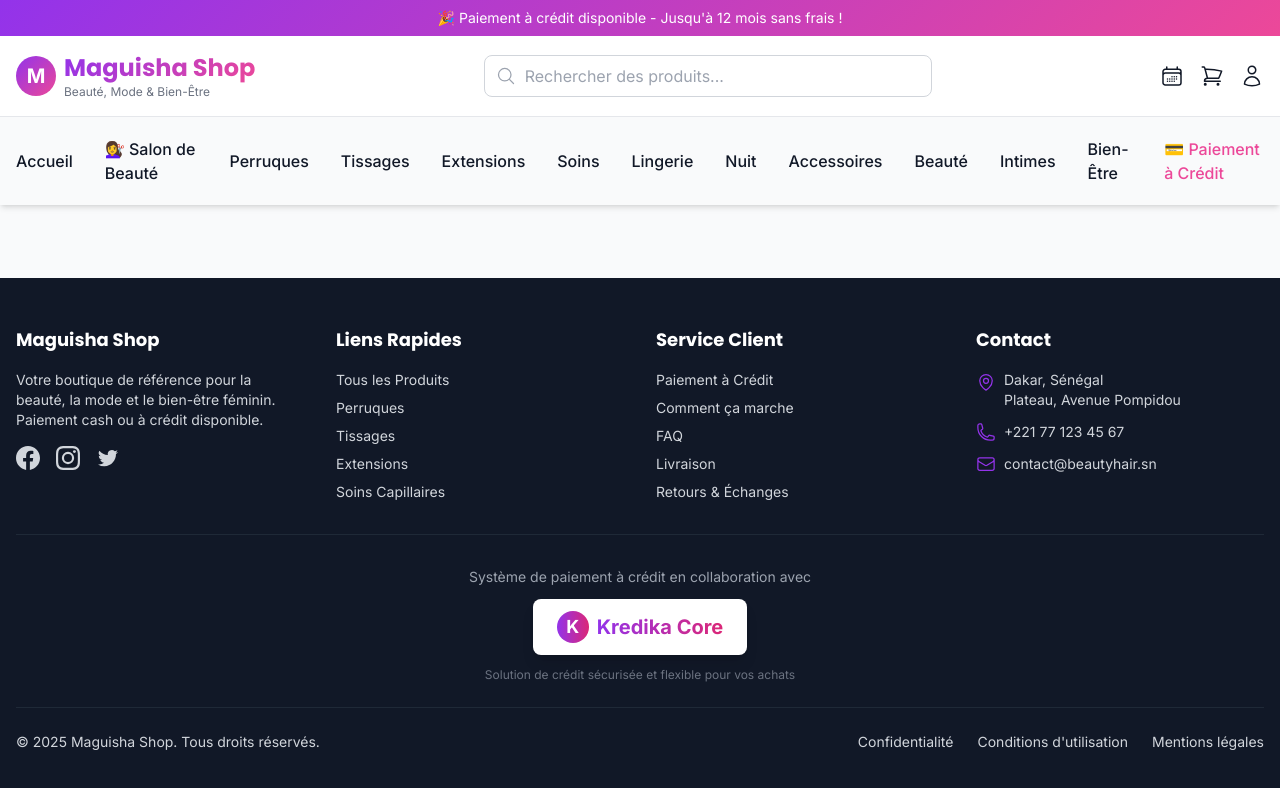
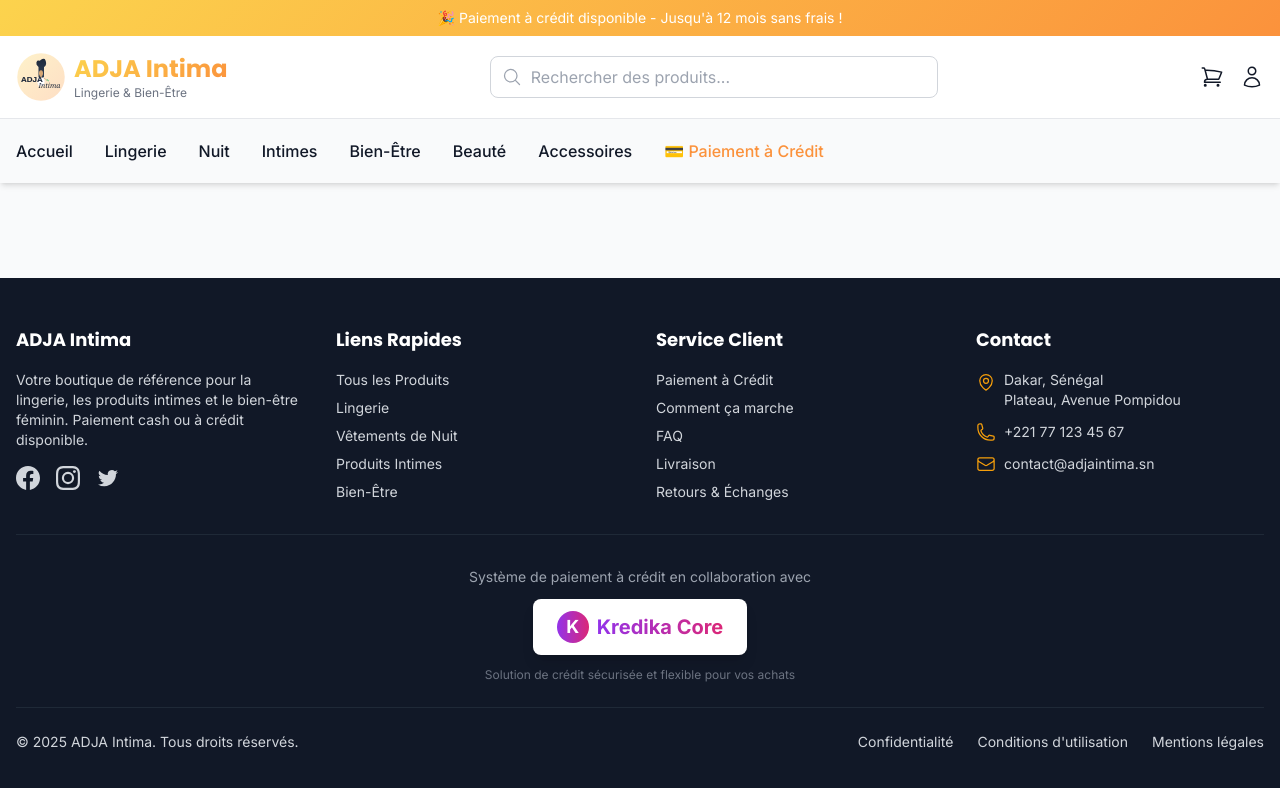
Before and after one commit to Laminito/maguisha_beauty, a React (Vite) app: page /checkout in a window 1280 px wide. Shown: the top 788 px of the page. Built offline with nearby package versions, Linux system fonts and the light colour scheme.

Commit message:
Refactoring complet pour ADJA Intima - Suppression salon de beauté et nouveau branding orange/jaune

```diff
--- a/index.html
+++ b/index.html
@@ -4,7 +4,7 @@
     <meta charset="UTF-8" />
     <link rel="icon" type="image/svg+xml" href="/vite.svg" />
     <meta name="viewport" content="width=device-width, initial-scale=1.0" />
-    <title>Maguisha Shop - Beauté, Mode & Bien-Être</title>
+    <title>ADJA Intima - Lingerie & Bien-Être</title>
   </head>
   <body>
     <div id="root"></div>
--- a/src/App.tsx
+++ b/src/App.tsx
@@ -5,9 +5,6 @@
 import Home from './pages/Home';
 import Products from './pages/Products';
 import ProductDetail from './pages/ProductDetail';
-import Services from './pages/Services';
-import Booking from './pages/Booking';
-import AdminBookings from './pages/AdminBookings';
 import Cart from './pages/Cart';
 import Checkout from './pages/Checkout';
 
@@ -21,9 +18,6 @@
             <Route path="/" element={<Home />} />
             <Route path="/products" element={<Products />} />
             <Route path="/products/:id" element={<ProductDetail />} />
-            <Route path="/services" element={<Services />} />
-            <Route path="/booking" element={<Booking />} />
-            <Route path="/admin/bookings" element={<AdminBookings />} />
             <Route path="/cart" element={<Cart />} />
             <Route path="/checkout" element={<Checkout />} />
           </Routes>
--- /dev/null
+++ b/src/assets/logos/AdjaIntimaLogo.tsx
@@ -0,0 +1,104 @@
+interface AdjaIntimaLogoProps {
+  className?: string;
+  width?: number;
+  height?: number;
+}
+
+export default function AdjaIntimaLogo({ className = "", width = 200, height = 200 }: AdjaIntimaLogoProps) {
+  return (
+    <svg
+      width={width}
+      height={height}
+      viewBox="0 0 200 200"
+      className={className}
+      xmlns="http://www.w3.org/2000/svg"
+    >
+      {/* Fond dégradé orange/jaune */}
+      <defs>
+        <linearGradient id="bgGradient" x1="0%" y1="0%" x2="100%" y2="100%">
+          <stop offset="0%" style={{ stopColor: '#FCD34D', stopOpacity: 1 }} />
+          <stop offset="100%" style={{ stopColor: '#FB923C', stopOpacity: 1 }} />
+        </linearGradient>
+        <linearGradient id="hairGradient" x1="50%" y1="0%" x2="50%" y2="100%">
+          <stop offset="0%" style={{ stopColor: '#1E293B', stopOpacity: 1 }} />
+          <stop offset="100%" style={{ stopColor: '#334155', stopOpacity: 1 }} />
+        </linearGradient>
+      </defs>
+
+      {/* Cercle de fond */}
+      <circle cx="100" cy="100" r="95" fill="url(#bgGradient)" opacity="0.3"/>
+
+      {/* Silhouette simplifiée d'une femme avec cheveux ondulés */}
+      <g transform="translate(100, 100)">
+        {/* Cheveux ondulés */}
+        <path
+          d="M -10,-40 Q -15,-45 -18,-50 Q -20,-60 -15,-65 Q -10,-68 -5,-65 Q 0,-70 5,-72 Q 10,-75 15,-72 Q 18,-68 20,-60 Q 22,-50 18,-45 Q 15,-42 12,-40 L 12,0 Q 8,5 0,5 Q -8,5 -10,0 Z"
+          fill="url(#hairGradient)"
+        />
+
+        {/* Visage/cou */}
+        <ellipse cx="0" cy="-15" rx="8" ry="12" fill="#D4A574"/>
+        <rect x="-3" y="-5" width="6" height="8" fill="#D4A574"/>
+
+        {/* Corps en serviette */}
+        <path
+          d="M -12,3 L -15,20 L -10,35 L 10,35 L 15,20 L 12,3 Z"
+          fill="#FFFFFF"
+          stroke="#E5E7EB"
+          strokeWidth="1"
+        />
+
+        {/* Bras avec branche */}
+        <path
+          d="M 12,5 Q 18,8 22,12"
+          stroke="#D4A574"
+          strokeWidth="3"
+          fill="none"
+          strokeLinecap="round"
+        />
+
+        {/* Branche d'olivier */}
+        <g transform="translate(22, 12)">
+          <path
+            d="M 0,0 Q 3,-2 6,-1 Q 8,0 8,3"
+            stroke="#10B981"
+            strokeWidth="1.5"
+            fill="none"
+          />
+          <ellipse cx="2" cy="-1" rx="1.5" ry="2.5" fill="#10B981" opacity="0.7"/>
+          <ellipse cx="5" cy="1" rx="1.5" ry="2.5" fill="#10B981" opacity="0.7"/>
+          <ellipse cx="7" cy="3" rx="1.5" ry="2.5" fill="#10B981" opacity="0.7"/>
+          {/* Petites fleurs */}
+          <circle cx="3" cy="0" r="1" fill="#FCD34D"/>
+          <circle cx="6" cy="2" r="1" fill="#FCD34D"/>
+        </g>
+      </g>
+
+      {/* Texte ADJA */}
+      <text
+        x="20"
+        y="120"
+        fontFamily="Arial, sans-serif"
+        fontSize="32"
+        fontWeight="bold"
+        fill="#1E293B"
+        stroke="#1E293B"
+        strokeWidth="0.5"
+      >
+        ADJA
+      </text>
+
+      {/* Texte Intima */}
+      <text
+        x="90"
+        y="145"
+        fontFamily="Georgia, serif"
+        fontSize="28"
+        fontStyle="italic"
+        fill="#1E293B"
+      >
+        Intima
+      </text>
+    </svg>
+  );
+}
--- a/src/components/layout/Footer.tsx
+++ b/src/components/layout/Footer.tsx
@@ -10,9 +10,9 @@
         <div className="grid grid-cols-1 md:grid-cols-2 lg:grid-cols-4 gap-8">
           {/* About */}
           <div>
-            <h3 className="text-white font-heading font-bold text-lg mb-4">Maguisha Shop</h3>
+            <h3 className="text-white font-heading font-bold text-lg mb-4">ADJA Intima</h3>
             <p className="text-sm mb-4">
-              Votre boutique de référence pour la beauté, la mode et le bien-être féminin.
+              Votre boutique de référence pour la lingerie, les produits intimes et le bien-être féminin.
               Paiement cash ou à crédit disponible.
             </p>
             <div className="flex gap-4">
@@ -41,10 +41,10 @@
             <h3 className="text-white font-heading font-bold text-lg mb-4">Liens Rapides</h3>
             <ul className="space-y-2 text-sm">
               <li><Link to="/products" className="hover:text-primary transition-colors">Tous les Produits</Link></li>
-              <li><Link to="/products?category=wigs" className="hover:text-primary transition-colors">Perruques</Link></li>
-              <li><Link to="/products?category=weaves" className="hover:text-primary transition-colors">Tissages</Link></li>
-              <li><Link to="/products?category=extensions" className="hover:text-primary transition-colors">Extensions</Link></li>
-              <li><Link to="/products?category=hair-care" className="hover:text-primary transition-colors">Soins Capillaires</Link></li>
+              <li><Link to="/products?category=lingerie" className="hover:text-primary transition-colors">Lingerie</Link></li>
+              <li><Link to="/products?category=sleepwear" className="hover:text-primary transition-colors">Vêtements de Nuit</Link></li>
+              <li><Link to="/products?category=intimate" className="hover:text-primary transition-colors">Produits Intimes</Link></li>
+              <li><Link to="/products?category=wellness" className="hover:text-primary transition-colors">Bien-Être</Link></li>
             </ul>
           </div>
 
@@ -74,7 +74,7 @@
               </li>
               <li className="flex items-center gap-2">
                 <EnvelopeIcon className="w-5 h-5 text-primary flex-shrink-0" />
-                <span>contact@beautyhair.sn</span>
+                <span>contact@adjaintima.sn</span>
               </li>
             </ul>
           </div>
@@ -104,7 +104,7 @@
 
           {/* Copyright & Links */}
           <div className="flex flex-col md:flex-row justify-between items-center gap-4 text-sm border-t border-gray-800 pt-6">
-            <p>&copy; {currentYear} Maguisha Shop. Tous droits réservés.</p>
+            <p>&copy; {currentYear} ADJA Intima. Tous droits réservés.</p>
             <div className="flex gap-6">
               <Link to="/privacy" className="hover:text-primary transition-colors">
                 Confidentialité
--- a/src/components/layout/Header.tsx
+++ b/src/components/layout/Header.tsx
@@ -1,8 +1,9 @@
 import { Link } from 'react-router-dom';
-import { ShoppingCartIcon, UserIcon, MagnifyingGlassIcon, Bars3Icon, CalendarDaysIcon } from '@heroicons/react/24/outline';
+import { ShoppingCartIcon, UserIcon, MagnifyingGlassIcon, Bars3Icon } from '@heroicons/react/24/outline';
 import { useCartStore } from '../../store/cartStore';
 import { useAuthStore } from '../../store/authStore';
 import { useState } from 'react';
+import AdjaIntimaLogo from '../../assets/logos/AdjaIntimaLogo';
 
 export default function Header() {
   const { totalItems } = useCartStore();
@@ -11,16 +12,12 @@
   const [searchQuery, setSearchQuery] = useState('');
 
   const categories = [
-    { name: 'Perruques', path: '/products?category=wigs' },
-    { name: 'Tissages', path: '/products?category=weaves' },
-    { name: 'Extensions', path: '/products?category=extensions' },
-    { name: 'Soins', path: '/products?category=hair-care' },
     { name: 'Lingerie', path: '/products?category=lingerie' },
     { name: 'Nuit', path: '/products?category=sleepwear' },
-    { name: 'Accessoires', path: '/products?category=accessories' },
-    { name: 'Beauté', path: '/products?category=beauty' },
     { name: 'Intimes', path: '/products?category=intimate' },
     { name: 'Bien-Être', path: '/products?category=wellness' },
+    { name: 'Beauté', path: '/products?category=beauty' },
+    { name: 'Accessoires', path: '/products?category=accessories' },
   ];
 
   const handleSearch = (e: React.FormEvent) => {
@@ -44,12 +41,10 @@
         <div className="flex items-center justify-between gap-4">
           {/* Logo */}
           <Link to="/" className="flex items-center gap-2">
-            <div className="w-10 h-10 bg-gradient-primary rounded-full flex items-center justify-center">
-              <span className="text-white font-bold text-xl">M</span>
-            </div>
+            <AdjaIntimaLogo width={50} height={50} />
             <div className="hidden md:block">
-              <h1 className="text-2xl font-heading font-bold gradient-text">Maguisha Shop</h1>
-              <p className="text-xs text-gray-500">Beauté, Mode & Bien-Être</p>
+              <h1 className="text-2xl font-heading font-bold gradient-text">ADJA Intima</h1>
+              <p className="text-xs text-gray-500">Lingerie & Bien-Être</p>
             </div>
           </Link>
 
@@ -69,15 +64,6 @@
 
           {/* Actions */}
           <div className="flex items-center gap-4">
-            {/* Admin Bookings */}
-            <Link
-              to="/admin/bookings"
-              className="hidden md:flex items-center gap-2 text-sm hover:text-primary transition-colors"
-              title="Gestion des rendez-vous"
-            >
-              <CalendarDaysIcon className="w-6 h-6" />
-            </Link>
-
             {/* Cart */}
             <Link to="/cart" className="relative hover:text-primary transition-colors">
               <ShoppingCartIcon className="w-6 h-6" />
@@ -172,15 +158,6 @@
                 Accueil
               </Link>
             </li>
-            <li>
-              <Link
-                to="/services"
-                className="block py-2 hover:text-primary transition-colors font-medium"
-                onClick={() => setMobileMenuOpen(false)}
-              >
-                💇‍♀️ Salon de Beauté
-              </Link>
-            </li>
             {categories.map((category) => (
               <li key={category.name}>
                 <Link
--- a/src/pages/Home.tsx
+++ b/src/pages/Home.tsx
@@ -23,10 +23,10 @@
         <div className="container mx-auto px-4 py-20 md:py-32 relative">
           <div className="max-w-3xl">
             <h1 className="font-heading font-bold text-4xl md:text-6xl mb-6 animate-fade-in">
-              Maguisha Shop - Beauté, Mode & Bien-Être
+              ADJA Intima - Votre Bien-Être au Quotidien
             </h1>
             <p className="text-xl md:text-2xl mb-8 opacity-90 animate-slide-up">
-              Cheveux naturels, lingerie élégante, cosmétiques et produits de bien-être.
+              Lingerie raffinée, produits intimes et soins bien-être pour vous sublimer.
               <br />
               <span className="font-bold">Paiement à crédit jusqu'à 12 mois !</span>
             </p>
@@ -51,9 +51,9 @@
               <div className="w-16 h-16 bg-gradient-primary rounded-full flex items-center justify-center mx-auto mb-4">
                 <SparklesIcon className="w-8 h-8 text-white" />
               </div>
-              <h3 className="font-heading font-bold text-xl mb-2">100% Naturel</h3>
+              <h3 className="font-heading font-bold text-xl mb-2">Qualité Premium</h3>
               <p className="text-gray-600">
-                Cheveux naturels vierges de qualité premium importés du Brésil, Pérou et Malaisie
+                Lingerie et produits intimes de haute qualité pour votre confort et votre élégance au quotidien
               </p>
             </div>
 
@@ -134,26 +134,6 @@
           <div className="grid grid-cols-2 md:grid-cols-3 lg:grid-cols-5 gap-4 md:gap-6">
             {[
               {
-                name: 'Perruques',
-                image: 'https://images.unsplash.com/photo-1522337360788-8b13dee7a37e?w=500',
-                path: '/products?category=wigs',
-              },
-              {
-                name: 'Tissages',
-                image: 'https://images.unsplash.com/photo-1562322140-8baeececf3df?w=500',
-                path: '/products?category=weaves',
-              },
-              {
-                name: 'Extensions',
-                image: 'https://images.unsplash.com/photo-1527799820374-dcf8d9d4a388?w=500',
-                path: '/products?category=extensions',
-              },
-              {
-                name: 'Soins',
-                image: 'https://images.unsplash.com/photo-1608248543803-ba4f8c70ae0b?w=500',
-                path: '/products?category=hair-care',
-              },
-              {
                 name: 'Lingerie',
                 image: 'https://images.unsplash.com/photo-1583225214464-9296029427aa?w=500',
                 path: '/products?category=lingerie',
@@ -164,16 +144,6 @@
                 path: '/products?category=sleepwear',
               },
               {
-                name: 'Accessoires',
-                image: 'https://images.unsplash.com/photo-1539533018447-63fcce2678e3?w=500',
-                path: '/products?category=accessories',
-              },
-              {
-                name: 'Beauté',
-                image: 'https://images.unsplash.com/photo-1512496015851-a90fb38ba796?w=500',
-                path: '/products?category=beauty',
-              },
-              {
                 name: 'Intimes',
                 image: 'https://images.unsplash.com/photo-1624206112918-f140f087f9b5?w=500',
                 path: '/products?category=intimate',
@@ -182,6 +152,16 @@
                 name: 'Bien-être',
                 image: 'https://images.unsplash.com/photo-1608248543803-ba4f8c70ae0b?w=500',
                 path: '/products?category=wellness',
+              },
+              {
+                name: 'Beauté',
+                image: 'https://images.unsplash.com/photo-1512496015851-a90fb38ba796?w=500',
+                path: '/products?category=beauty',
+              },
+              {
+                name: 'Accessoires',
+                image: 'https://images.unsplash.com/photo-1539533018447-63fcce2678e3?w=500',
+                path: '/products?category=accessories',
               },
             ].map((category) => (
               <Link
@@ -222,12 +202,12 @@
               {
                 name: 'Fatou M.',
                 rating: 5,
-                text: 'Livraison rapide, service client au top. Ma perruque est magnifique et naturelle.',
+                text: 'Lingerie magnifique et confortable. Livraison rapide, service client au top !',
               },
               {
                 name: 'Marième S.',
                 rating: 5,
-                text: 'Grâce au paiement en 6 mois, j\'ai pu m\'offrir la perruque de mes rêves. Merci Beauty Hair !',
+                text: 'Grâce au paiement en 6 mois, j\'ai pu renouveler toute ma garde-robe intime. Merci ADJA Intima !',
               },
             ].map((testimonial, index) => (
               <div key={index} className="card p-6">
--- a/tailwind.config.js
+++ b/tailwind.config.js
@@ -8,32 +8,32 @@
     extend: {
       colors: {
         primary: {
-          DEFAULT: '#9333EA',
-          50: '#F5F3FF',
-          100: '#EDE9FE',
-          200: '#DDD6FE',
-          300: '#C4B5FD',
-          400: '#A78BFA',
-          500: '#9333EA',
-          600: '#7C3AED',
-          700: '#6D28D9',
-          800: '#5B21B6',
-          900: '#4C1D95',
+          DEFAULT: '#F59E0B',
+          50: '#FFFBEB',
+          100: '#FEF3C7',
+          200: '#FDE68A',
+          300: '#FCD34D',
+          400: '#FBBF24',
+          500: '#F59E0B',
+          600: '#D97706',
+          700: '#B45309',
+          800: '#92400E',
+          900: '#78350F',
         },
         secondary: {
-          DEFAULT: '#EC4899',
-          50: '#FDF2F8',
-          100: '#FCE7F3',
-          200: '#FBCFE8',
-          300: '#F9A8D4',
-          400: '#F472B6',
-          500: '#EC4899',
-          600: '#DB2777',
-          700: '#BE185D',
-          800: '#9D174D',
-          900: '#831843',
+          DEFAULT: '#FB923C',
+          50: '#FFF7ED',
+          100: '#FFEDD5',
+          200: '#FED7AA',
+          300: '#FDBA74',
+          400: '#FB923C',
+          500: '#F97316',
+          600: '#EA580C',
+          700: '#C2410C',
+          800: '#9A3412',
+          900: '#7C2D12',
         },
-        accent: '#F59E0B',
+        accent: '#1E293B',
         success: '#10B981',
         error: '#EF4444',
       },
@@ -42,8 +42,8 @@
         heading: ['Poppins', 'sans-serif'],
       },
       backgroundImage: {
-        'gradient-primary': 'linear-gradient(135deg, #9333EA 0%, #EC4899 100%)',
-        'gradient-secondary': 'linear-gradient(135deg, #EC4899 0%, #F59E0B 100%)',
+        'gradient-primary': 'linear-gradient(135deg, #FCD34D 0%, #FB923C 100%)',
+        'gradient-secondary': 'linear-gradient(135deg, #FB923C 0%, #F59E0B 100%)',
       },
     },
   },
```
Also changed, not shown: 1 other file (tests, documents, lock files or other folders).
